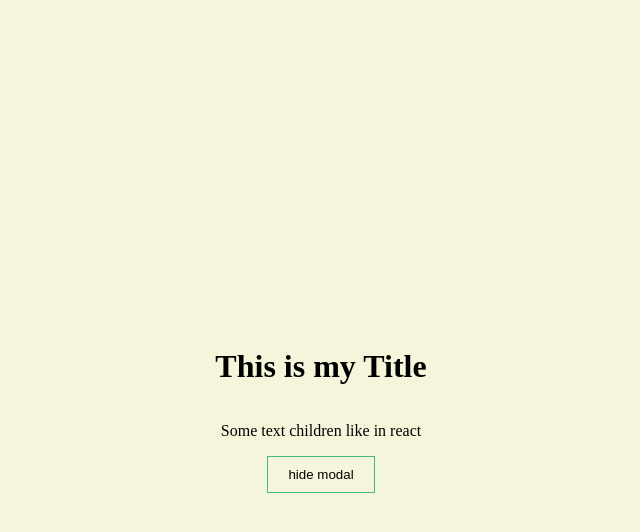
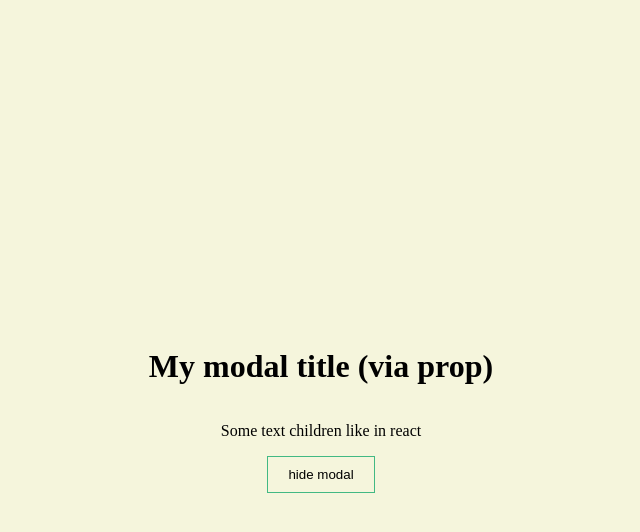
Before and after one commit to Jgatzwow/vue-prac, a Vue app: page /modals in a window 1280 px wide. Both pictures are taken after a click on the button "show modal". Shown: the top 532 px of the page, without its empty margins (329-969 px from the left). Built offline with nearby package versions, Linux system fonts and the light colour scheme.

Commit message:
practiced basic example of emitting custom events

```diff
--- a/src/components/Modal.vue
+++ b/src/components/Modal.vue
@@ -2,10 +2,10 @@
   <teleport to="body">
     <div class="modal">
       <h1>
-        <slot name="title"/>
+        {{ title }}
       </h1>
       <slot/>
-      <button class="btn">hide modal</button>
+      <button @click="handleButtonClick" class="btn">hide modal</button>
     </div>
   </teleport>
 </template>
@@ -15,6 +15,17 @@ import {useSlots} from "vue";
 
 const slots = useSlots()
 
+const props = defineProps({
+  title: {
+    type: String,
+    default: '123'
+  }
+})
+const emit = defineEmits(['hideModal'])
+
+const handleButtonClick = () => {
+  emit('hideModal')
+}
 </script>
 
 <style scoped>
--- a/src/views/ModalsView.vue
+++ b/src/views/ModalsView.vue
@@ -1,8 +1,7 @@
 <template>
   <div>
     <button class="btn" @click="toggleModal">show modal</button>
-    <modal v-if="showModal">
-      <template v-slot:title>This is my Title</template>
+    <modal v-if="showModal" title="My modal title (via prop)" @hideModal="toggleModal">
       <p>Some text children like in react</p>
     </modal>
   </div>
```
